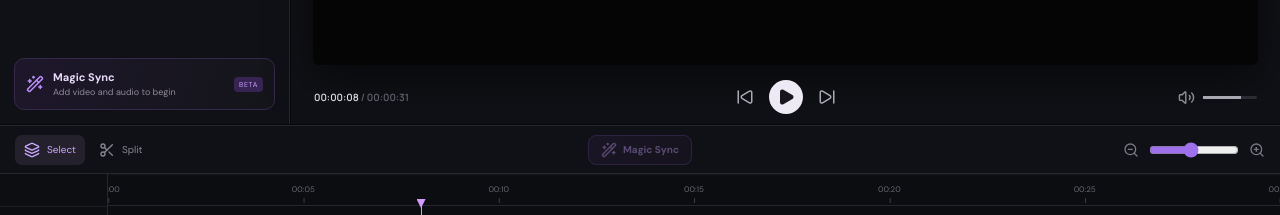
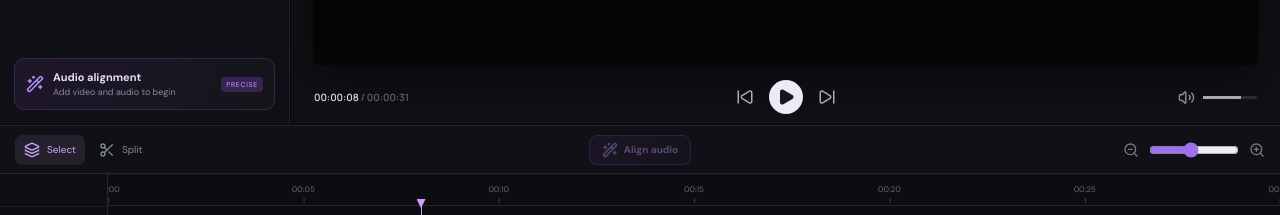
Before and after one commit to Zero-Escape/magic-keyframe, a React (Vite) app: page / in a window 1280 px wide. Shown: the part 400-615 px from the top of the page. Built offline with nearby package versions, Linux system fonts and the light colour scheme.

Commit message:
Prioritize manual audio alignment

```diff
--- a/src/App.tsx
+++ b/src/App.tsx
@@ -67,7 +67,7 @@ export default function App() {
               <span className="media-copy"><strong>{item.name}</strong><small>{item.kind === 'video' ? '4K video' : 'External audio'}</small></span>
             </div>)}
           </div>
-          <div className="assistant-card"><WandSparkles size={18} /><div><strong>Magic Sync</strong><small>{video && audio ? 'Ready to align your audio' : 'Add video and audio to begin'}</small></div><span className="beta">BETA</span></div>
+          <div className="assistant-card"><WandSparkles size={18} /><div><strong>Audio alignment</strong><small>{video && audio ? 'Waveforms ready for manual syncing' : 'Add video and audio to begin'}</small></div><span className="beta">PRECISE</span></div>
         </aside>
 
         <section className="viewer-panel panel">
@@ -87,7 +87,7 @@ export default function App() {
       <section className="timeline-panel panel">
         <div className="timeline-tools">
           <div className="tool-group"><button className="tool active"><Layers3 size={16} /> Select</button><button className="tool"><Scissors size={16} /> Split</button></div>
-          <button className="magic-sync" disabled={!video || !audio}><WandSparkles size={16} /> Magic Sync</button>
+          <button className="magic-sync" disabled={!video || !audio}><WandSparkles size={16} /> Align audio</button>
           <div className="zoom"><ZoomOut size={16} /><input type="range" min="30" max="100" value={zoom} onChange={(e) => setZoom(Number(e.target.value))} /><ZoomIn size={16} /></div>
         </div>
         <div className="timeline-scroll">
```
Also changed, not shown: 1 other file (tests, documents, lock files or other folders).
